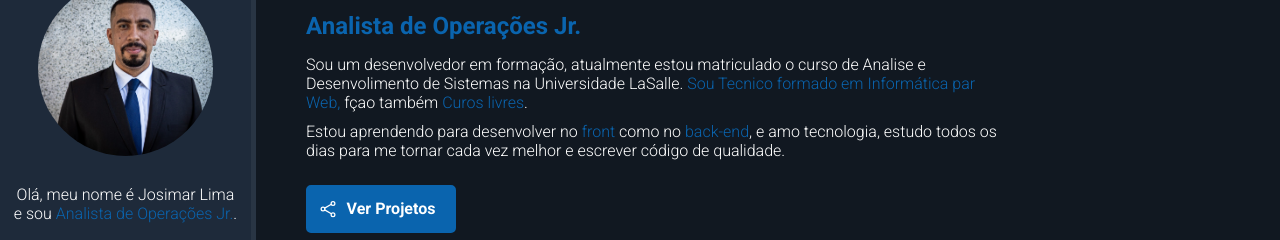
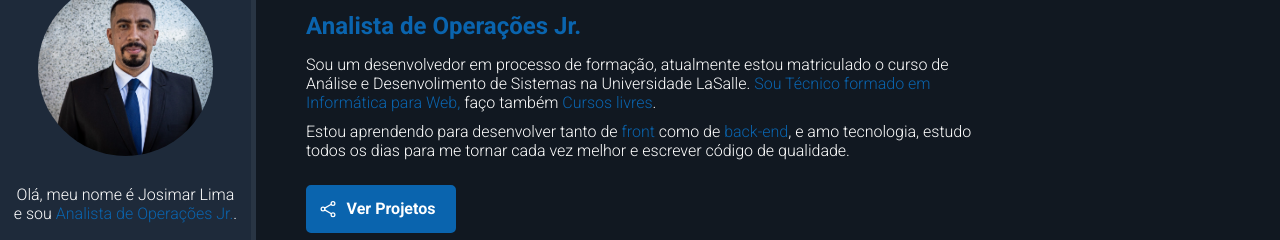
Before and after one commit to Josimarlima/Josimarlima.github.io, a plain HTML site: page index.html in a window 1280 px wide. Shown: the part 102-342 px from the top of the page. Drawn offline with nearby package versions, Linux system fonts and the light colour scheme.

Commit message:
Enviando correção de texto na Index

```diff
--- a/index.html
+++ b/index.html
@@ -30,8 +30,8 @@
     <section id="about-container">
       <h1 id="name">Josimar Lima</h1>
       <p id="title"><span class="highlight">Analista de Operações Jr.</span></p>
-      <p class="description">Sou um desenvolvedor em formação, atualmente estou matriculado o curso de Analise e Desenvolimento de Sistemas na Universidade LaSalle. <span class="highlight"> Sou Tecnico formado em Informática par Web,</span> fçao também <span class="highlight">Curos livres</span>.</p>
-      <p class="description">Estou aprendendo para desenvolver no <span class="highlight">front</span> como no <span class="highlight">back-end</span>, e amo tecnologia, estudo todos os dias para me tornar cada vez melhor e escrever código de qualidade.</p>
+      <p class="description">Sou um desenvolvedor em processo de formação, atualmente estou matriculado o curso de Análise e Desenvolimento de Sistemas na Universidade LaSalle. <span class="highlight"> Sou Técnico formado em Informática para Web,</span> faço também <span class="highlight">Cursos livres</span>.</p>
+      <p class="description">Estou aprendendo para desenvolver tanto de <span class="highlight">front</span> como de <span class="highlight">back-end</span>, e amo tecnologia, estudo todos os dias para me tornar cada vez melhor e escrever código de qualidade.</p>
       <a href="#" id="btn-projects"><ion-icon name="share-social-outline"></ion-icon> <span>Ver Projetos</span></a>
       <h2 id="skills-section-title">Minhas Skills</h2>
       <p class="description">Conheça as tecnologias que domino:</p>
```
